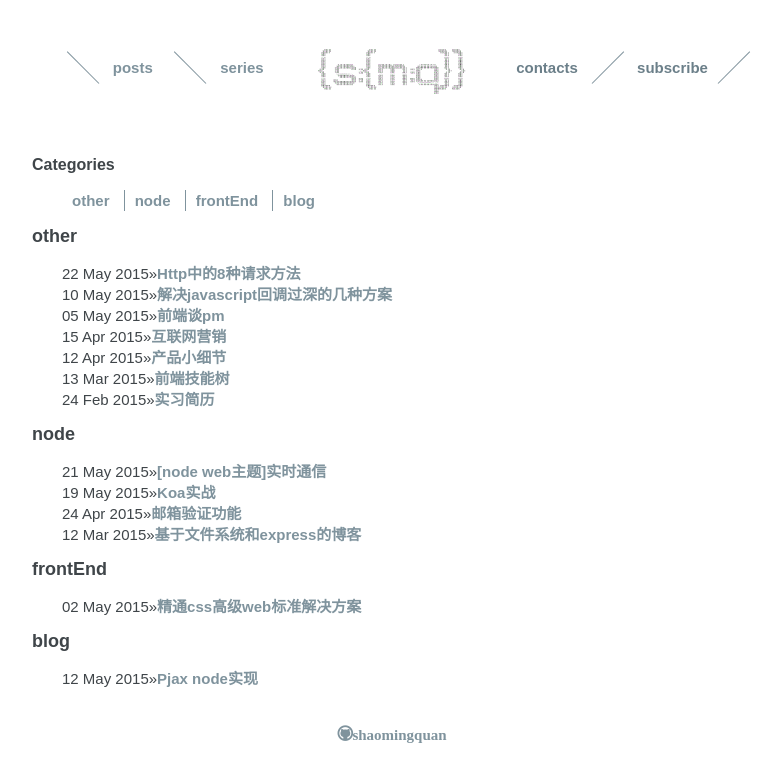
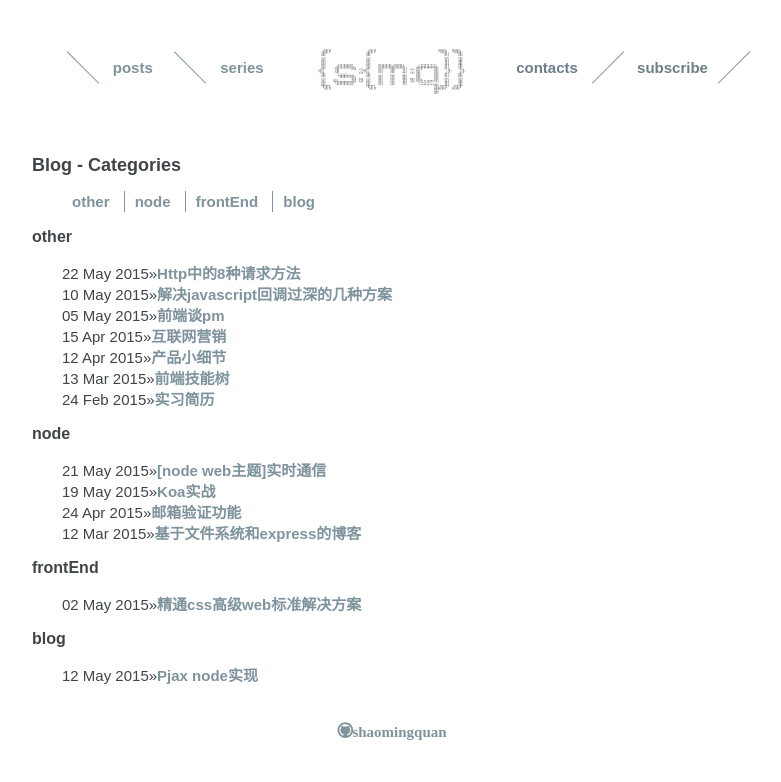
Before and after one commit to liuxing6103/liuxing6103.github.io, a Jekyll site: the page built from series/index.html, in a window 1280 px wide. Shown: the top 782 px of the page, without its empty margins (248-1029 px from the left). Built offline with Jekyll 4.4.1, drawn with Linux system fonts in a browser that asks for light colours; some web fonts are replaced; comment, search, counter and statistics services are not loaded.

Commit message:
responsive clear

```diff
--- a/index.html
+++ b/index.html
@@ -1,6 +1,6 @@
 ---
 layout: default
-title: shaomingquan	blog
+title: shaomingquan - Blog
 ---
 <!-- 打印本页中的blog -->
     <div id="masonry" class="masonry">
--- a/series/index.html
+++ b/series/index.html
@@ -1,9 +1,9 @@
 ---
 layout: default
-title: Categories
+title: shaomingquan - Blog - Categories
 ---
 <div class="category-stage">
-<h3>{{ page.title }}</h3>
+<h2>Blog - Categories</h2>
 <!-- 导航 -->
 <ul class="inline-list" id="categoryNav">
 {% assign categories_list = site.categories %}
@@ -17,7 +17,7 @@ title: Categories
 <!-- 列表 -->
 <div>
 {% for category in site.categories %}
-<h2 id="{{ category[0] }}" name="{{ category[0] }}" data-year="&diams;">{{ category[0] | join: "/" }}</h2>
+<h3 id="{{ category[0] }}" name="{{ category[0] }}" data-year="&diams;">{{ category[0] | join: "/" }}</h3>
 <ul style="list-style: none">
   {% assign pages_list = category[1] %}
   {% for node in pages_list %}
```
